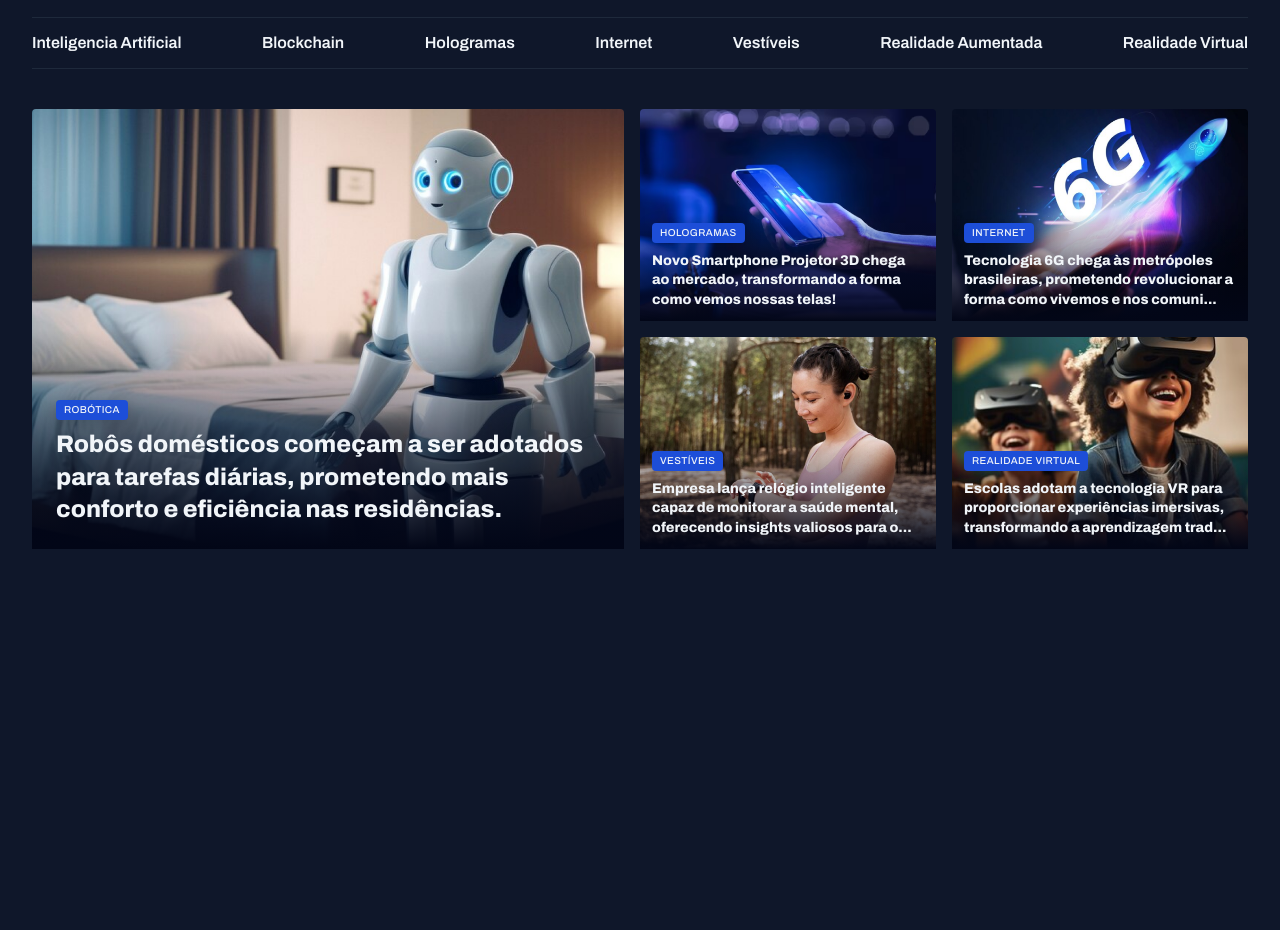
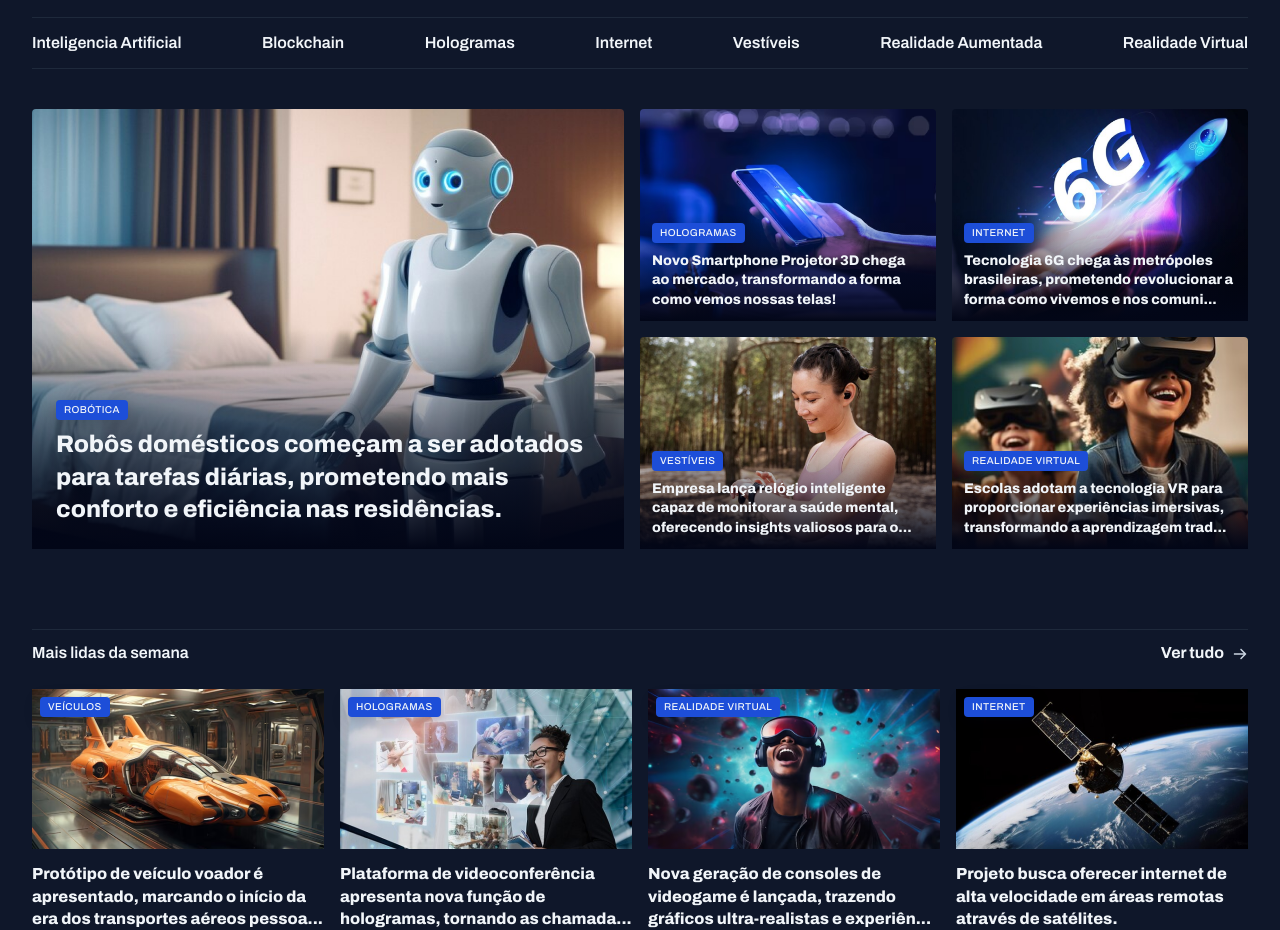
Before and after one commit to ErosCoding/Portal-de-Noticias, a plain HTML site: page index.html in a window 1280 px wide. Shown: the part 55-985 px from the top of the page. Before the commit the page ends 800 px from the top, so only its background shows below. Drawn offline with Linux system fonts and the light colour scheme.

Commit message:
Finalizando seção mais lidas

```diff
--- a/index.html
+++ b/index.html
@@ -95,6 +95,60 @@
 
       </div>
     </section>
+
+    <section id="weekly">
+      <header class="grid grid-flow-col">
+        <h3>Mais lidas da semana</h3>
+        <a href="#" class="grid grid-flow-col">
+          <strong>Ver tudo</strong>
+          <span>
+
+          </span>
+        </a>
+      </header>
+
+      <div class="grid gap-16">
+        <figure>
+          <span class="content-tag">
+            Veículos
+          </span>
+          <img src="assets/Imgs/Image 06.png" alt="">
+          <p>
+            Protótipo de veículo voador é apresentado, marcando o início da era dos transportes aéreos pessoa...
+          </p>
+        </figure>
+
+        <figure>
+          <span class="content-tag">
+            Hologramas
+          </span>
+          <img src="assets/Imgs/Image 07.png" alt="">
+          <p>
+            Plataforma de videoconferência apresenta nova função de hologramas, tornando as chamada...
+          </p>
+        </figure>
+
+        <figure>
+          <span class="content-tag">
+            Realidade Virtual
+          </span>
+          <img src="assets/Imgs/Image 08.png" alt="">
+          <p>
+            Nova geração de consoles de videogame é lançada, trazendo gráficos ultra-realistas e experiên...
+          </p>
+        </figure>
+
+        <figure>
+          <span class="content-tag">
+           Internet
+          </span>
+          <img src="assets/Imgs/Image 09.png" alt="">
+          <p>
+            Projeto busca oferecer internet de alta velocidade em áreas remotas através de satélites.
+          </p>
+        </figure>
+      </div>
+    </section>
   </main>
 </body>
 </html>
--- a/styles/global.css
+++ b/styles/global.css
@@ -41,6 +41,7 @@ h1, h2, h3 {
 
 main {
   margin-top: 40px;
+  gap: 80px;
 }
 
 img {
--- a/styles/sections.css
+++ b/styles/sections.css
@@ -1,3 +1,26 @@
+section header {
+  border-top: 1px solid var(--stroke-color);
+  padding-block: 12px 24px;
+  font: var(--text-span);
+
+  a {
+    justify-self: end;
+    align-items: center;
+    gap: 8px;
+
+
+  span {
+    background-image: url(../assets/icons/ArrowRightWhite.svg);
+
+    width: 16px;
+    height: 16px;
+  }
+
+  &:hover span {
+    background-image: url(../assets/icons/ArrowRight-hover.svg);
+  }
+}
+}
 
 #featured {
   img{
@@ -40,3 +63,30 @@
 
   }
 }
+
+#weekly {
+
+  &>div {
+    grid-template-columns: repeat(4,292px);
+  }
+
+  img {
+    height: 160px;
+  }
+
+  figure {
+    position: relative;
+
+    .content-tag {
+      position: absolute;
+      top: 8px;
+      left: 8px;
+    }
+
+    p{
+      margin-top: 8px;
+      font-weight: 800;
+    }
+  }
+
+}
```
